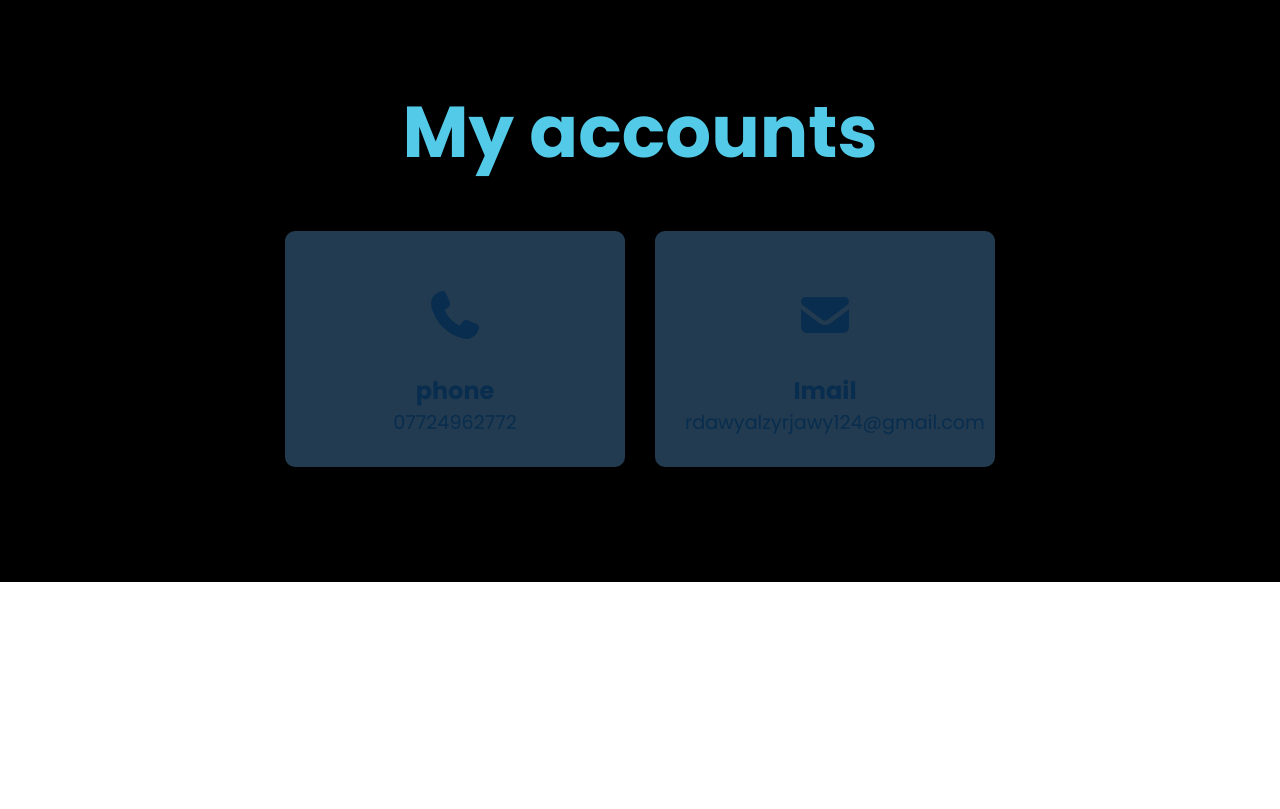
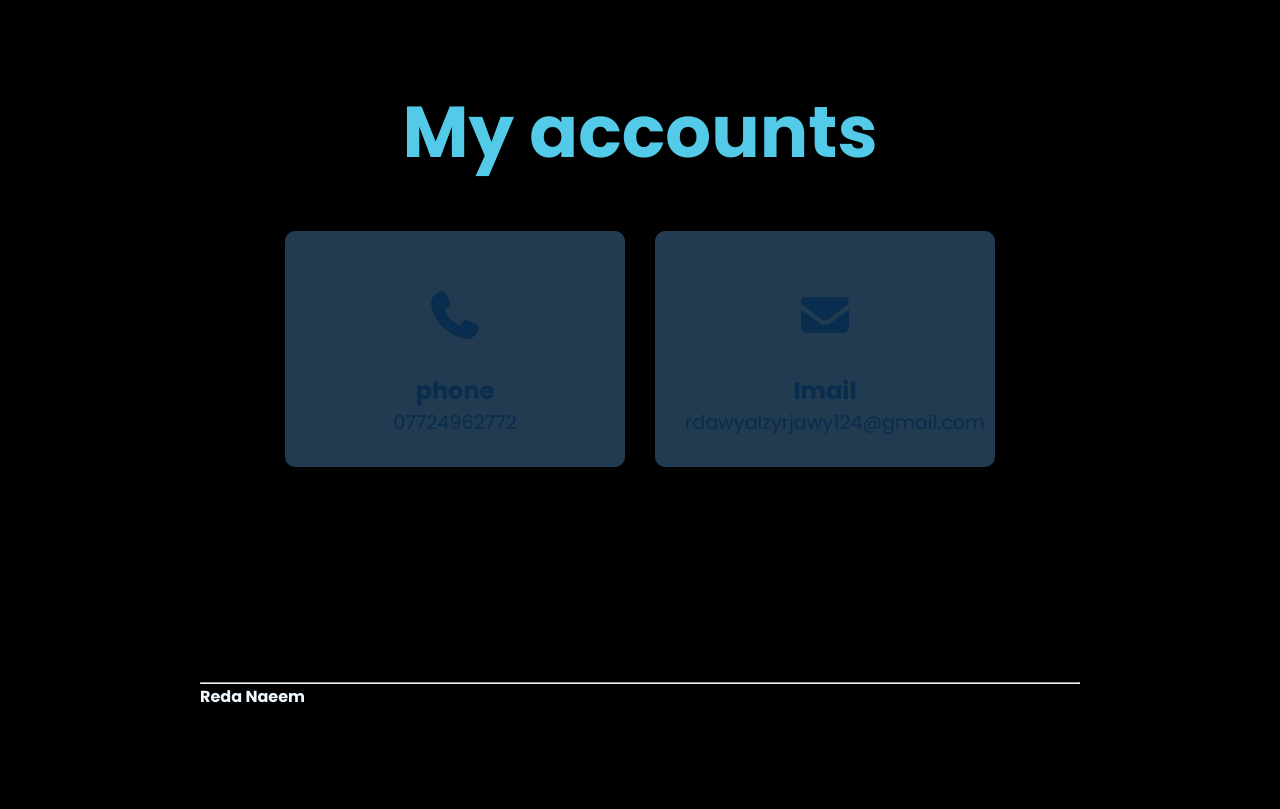
Before and after one commit to 83-s2/cyber-securety-t, a plain HTML site: page index.html in a window 1280 px wide. Shown: the part 1795-2604 px from the top of the page. Before the commit the page ends 2377 px from the top, so only its background shows below. Drawn offline with Linux system fonts and the light colour scheme.

Commit message:
Add files via upload

```diff
--- a/index.html
+++ b/index.html
@@ -33,7 +33,7 @@
                 <a href="https://www.snapchat.com/add/a883io?share_id=XYP3tjiSPAk&locale=ar-EG" target="_blank"><i class="fa-brands fa-square-snapchat"></i></a>
              </div>
         </div>
-        <img src="file_00000000c72461f4957484a21217b426.png">
+        <img src="assets/file_00000000c72461f4957484a21217b426.png">
 
 
 
@@ -138,5 +138,11 @@
       </div>
     </section>
 
+    <section class="and">
+        <hr>
+        <h1>Reda Naeem</h1>
+
+    </section>
+
 </body>
 </html>
--- a/styles.css
+++ b/styles.css
@@ -149,7 +149,7 @@ img{
 
 }
 .card:hover{
-  transform: scale(1.1);
+  transform: scale(1.2);
 }
 .info{
   text-align: center;
@@ -181,6 +181,16 @@ img{
 
   transition: 0.7s ease;
   width: 100%;
+}
+.and{
+  background-color: black;
+  margin: 0;
+  width: 100%;
+}
+.and h1{
+  color:aliceblue;
+  font-size: 1em;
+  margin-bottom: 0;
 }
 @media (max-width: 1024px) {
   header {
```
